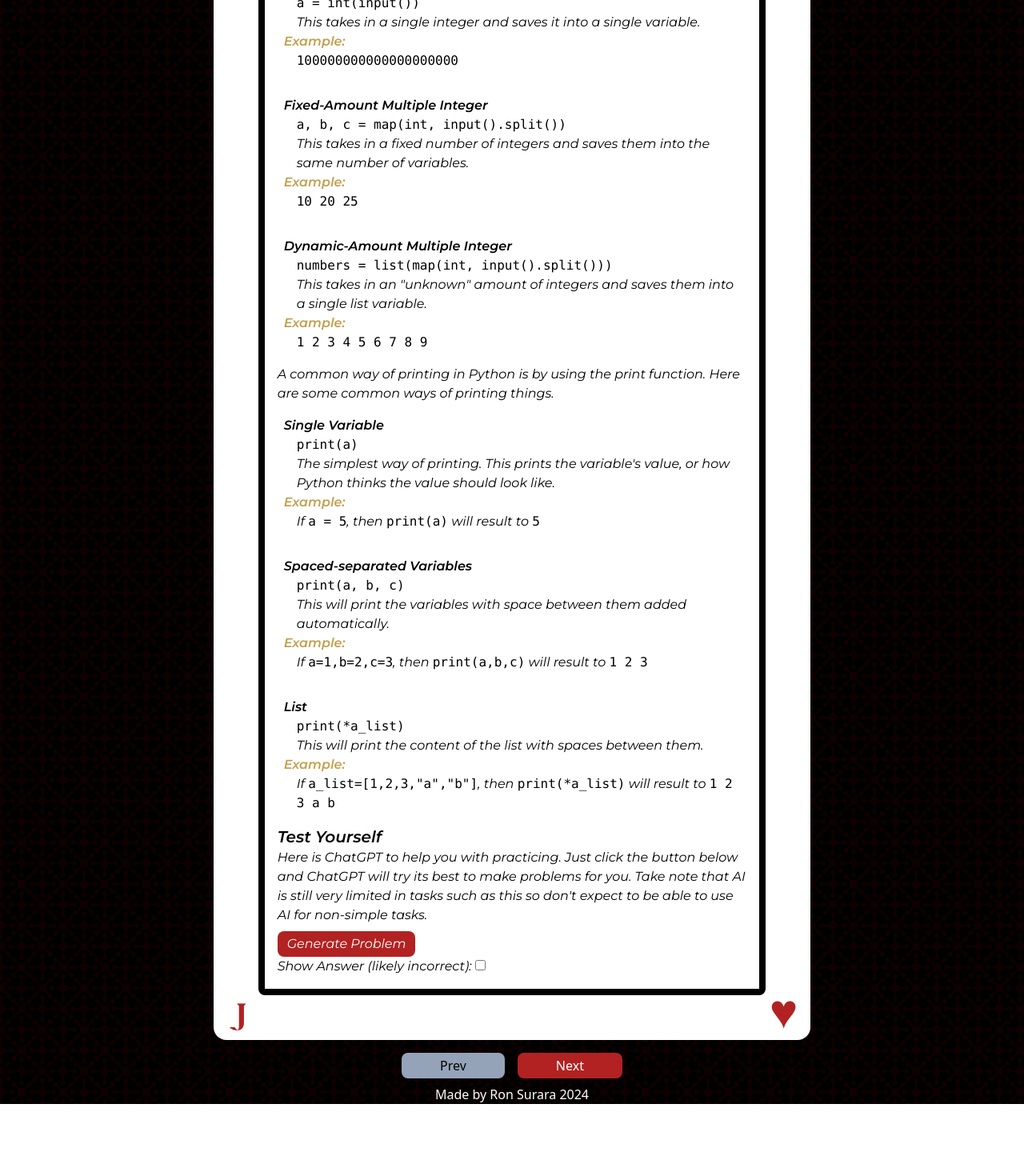
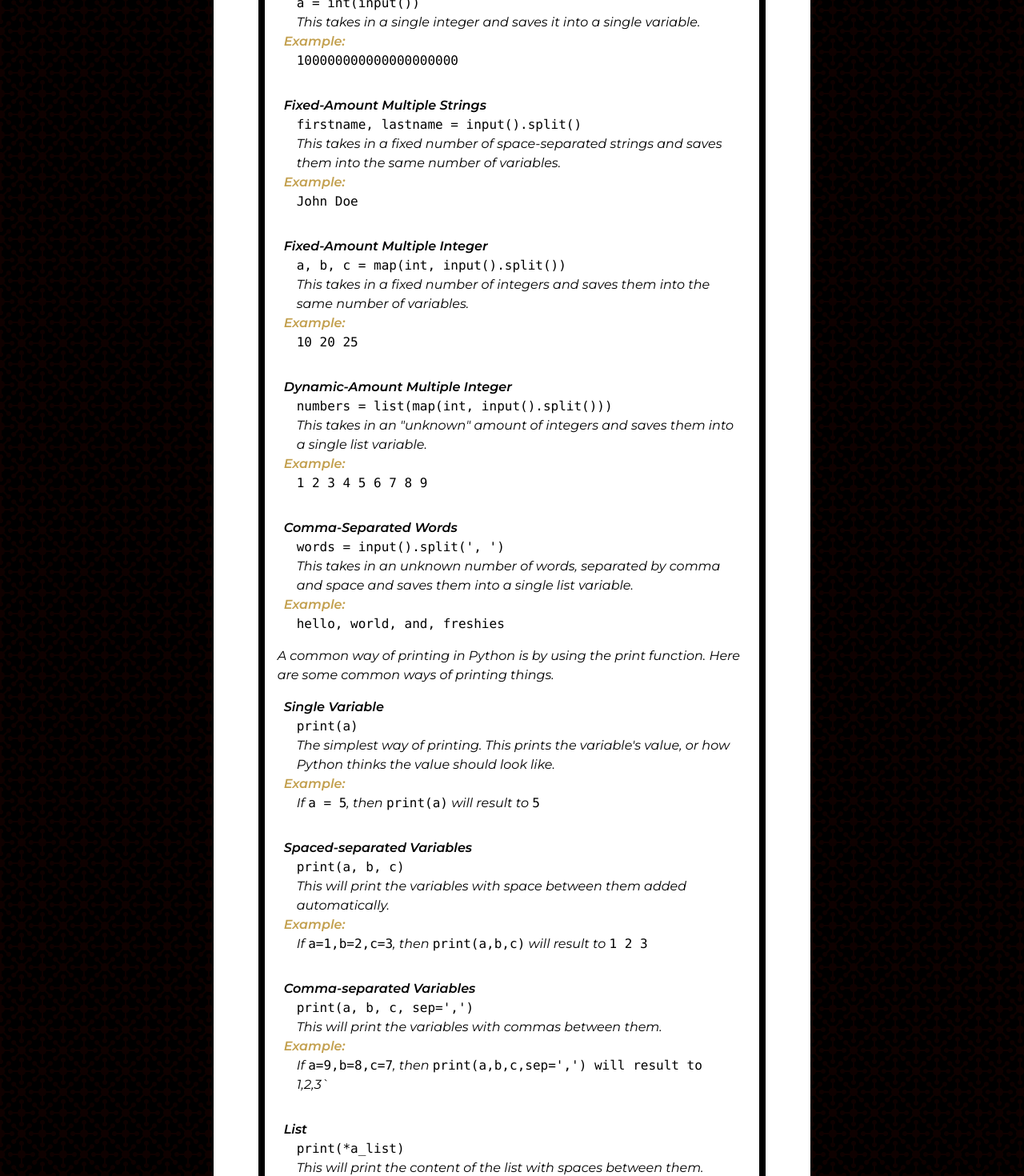
Before and after one commit to smtnhacker/python-tutorial, a SvelteKit app in the folder client/: page /io in a window 1280 px wide. Shown: the part 820-2290 px from the top of the page at 80% size. Before the commit the page ends 2208 px from the top, so only its background shows below. Built offline with nearby package versions, Linux system fonts and the light colour scheme; sample sign-in values are in the browser's storage.

Commit message:
chore: add io examples

```diff
--- a/client/src/routes/io/+page.svelte
+++ b/client/src/routes/io/+page.svelte
@@ -18,6 +18,12 @@
             example: "`100000000000000000000`"
         },
         {
+            title: "Fixed-Amount Multiple Strings",
+            code: "`firstname, lastname = input().split()`",
+            description: "This takes in a fixed number of space-separated strings and saves them into the same number of variables.",
+            example: "`John Doe`"
+        },
+        {
             title: "Fixed-Amount Multiple Integer",
             code: "`a, b, c = map(int, input().split())`",
             description: "This takes in a fixed number of integers and saves them into the same number of variables.",
@@ -28,6 +34,12 @@
             code: "`numbers = list(map(int, input().split()))`",
             description: "This takes in an \"unknown\" amount of integers and saves them into a single list variable.",
             example: "`1 2 3 4 5 6 7 8 9`"
+        },
+        {
+            title: "Comma-Separated Words",
+            code: "`words = input().split(', ')`",
+            description: "This takes in an unknown number of words, separated by comma and space and saves them into a single list variable.",
+            example: "`hello, world, and, freshies`"
         }
     ]
 
@@ -43,6 +55,12 @@
             code: "`print(a, b, c)`",
             description: "This will print the variables with space between them added automatically.",
             example: "If `a=1,b=2,c=3`, then `print(a,b,c)` will result to `1 2 3`"
+        },
+        {
+            title: "Comma-separated Variables",
+            code: "`print(a, b, c, sep=',')`",
+            description: "This will print the variables with commas between them.",
+            example: "If `a=9,b=8,c=7`, then `print(a,b,c,sep=',') will result to `1,2,3`"
         },
         {
             title: "List",
```
